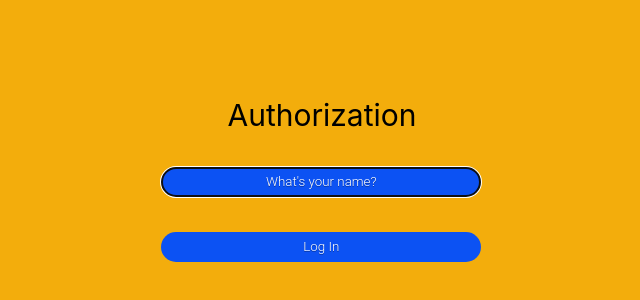
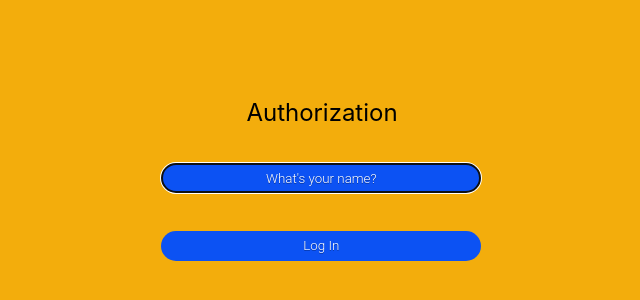
Before and after one commit to Betrayer/contacts_test, a React (Create React App) app: page / in a window 1280 px wide. Shown: the part 220-520 px from the top of the page, without its empty margins (318-958 px from the left). Built offline with nearby package versions, Linux system fonts and the light colour scheme.

Commit message:
basename fix

```diff
--- a/src/App.js
+++ b/src/App.js
@@ -7,7 +7,7 @@ function App(props) {
 
   return (
     <>
-      <Router basename="/login_test">{routing}</Router>
+      <Router basename={process.env.PUBLIC_URL + '/'}>{routing}</Router>
     </>
   );
 }
--- a/src/components/loginPage/login.module.css
+++ b/src/components/loginPage/login.module.css
@@ -51,7 +51,7 @@ button {
 
 @media (min-width: 768px) {
   .authSection {
-    font-size: 30px;
+    font-size: 24px;
   }
 
   .authSectionForm {
```
